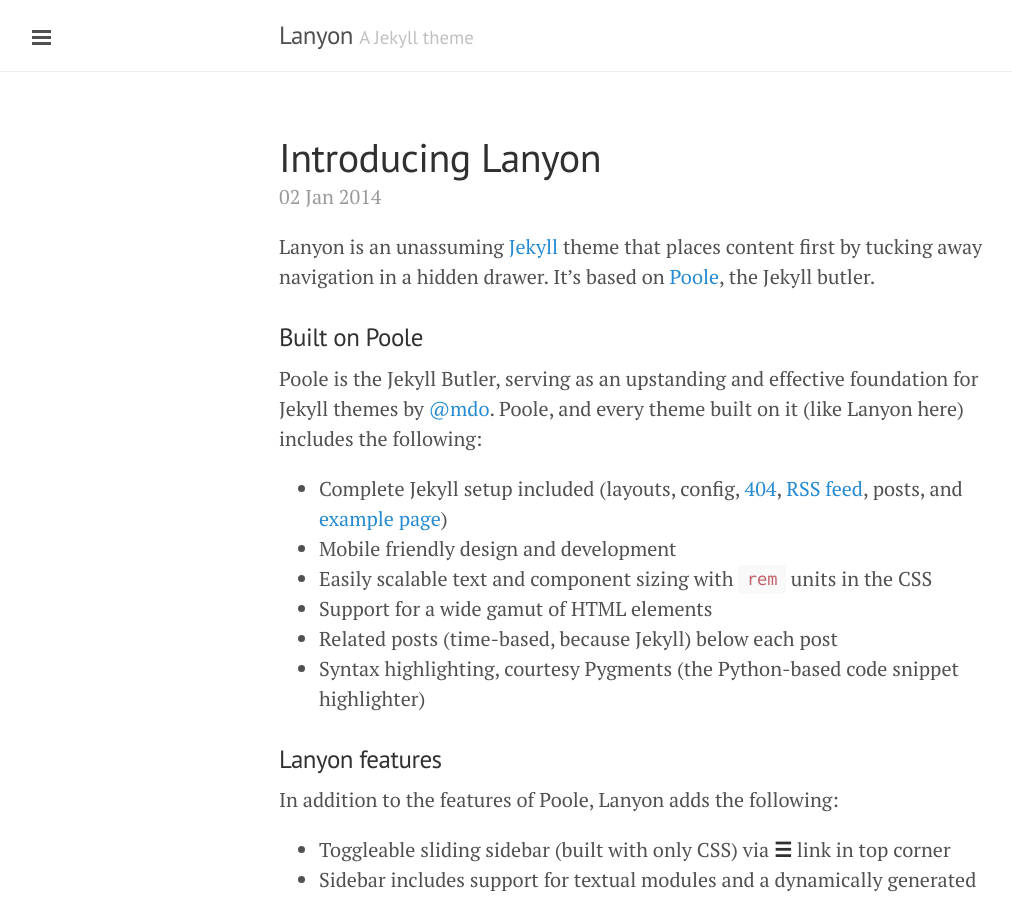
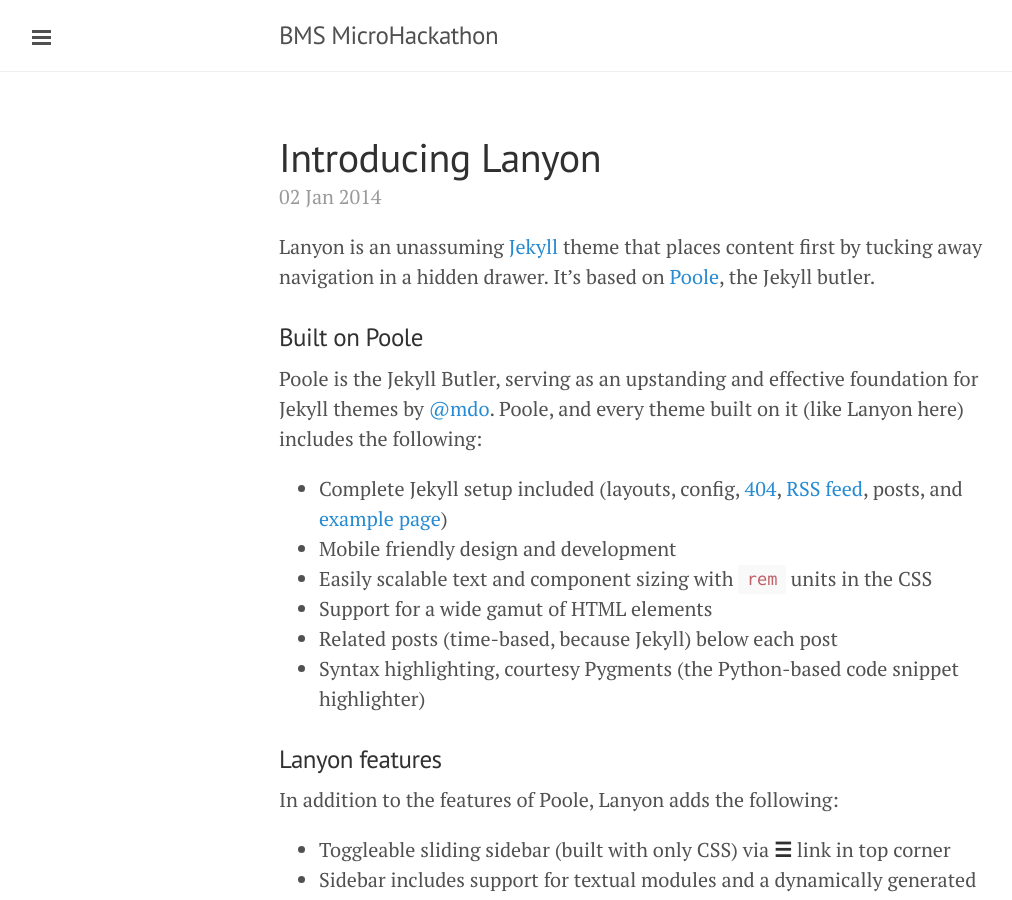
Before and after one commit to bms-devs/bms-hackathon-2015-09-26.github.io, a Jekyll site: the page built from index.html, in a window 1280 px wide and 900 px high. Shown: the whole window, without its empty margins (1-1013 px from the left). Built offline with Jekyll 4.4.1, drawn with Linux system fonts in a browser that asks for light colours; Markdown is read by kramdown in place of the engine named in the settings; the list of posts is cut into pages by our own code.

Commit message:
Update _config.yml

```diff
--- a/_config.yml
+++ b/_config.yml
@@ -6,14 +6,14 @@ pygments:         true
 permalink:        pretty
 
 # Setup
-title:            Lanyon
-tagline:          'A Jekyll theme'
-description:      'A reserved <a href="http://jekyllrb.com" target="_blank">Jekyll</a> theme that places the utmost gravity on content with a hidden drawer. Made by <a href="https://twitter.com/mdo" target="_blank">@mdo</a>.'
+title:            BMS MicroHackathon
+tagline:          ''
+description:      ''
 url:              https://bms-hackathon-2015-09-26.github.io/
 
 author:
-  name:           'Mark Otto'
-  url:            https://twitter.com/mdo
+  name:           'Daniel Wojda, Łukasz Kamiński'
+  url:
 
 paginate:         5
 
```
